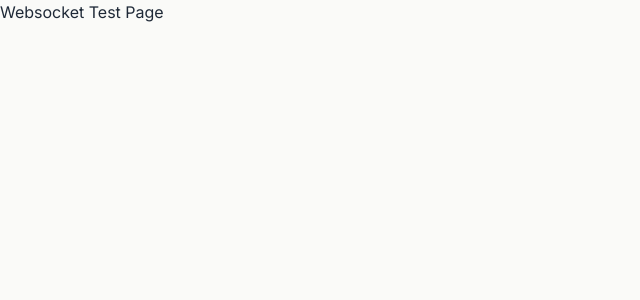
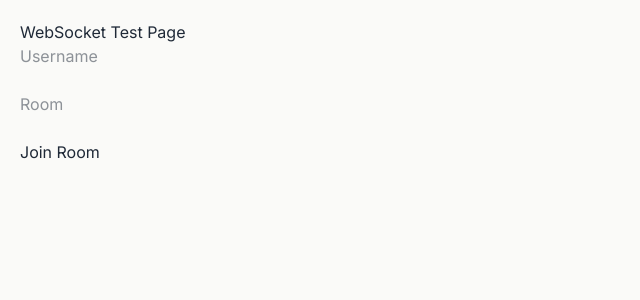
Before and after one commit to vaishnaviinit/sign_language, a Next.js app in the folder frontend/: page /websocket-test in a window 1280 px wide. Shown: the top 300 px of the page, without its empty margins (0-640 px from the left). Built offline with nearby package versions, Linux system fonts and the light colour scheme; no server answers.

Commit message:
feat: implement room joining with Socket.IO

```diff
--- a/frontend/app/websocket-test/page.tsx
+++ b/frontend/app/websocket-test/page.tsx
@@ -1,12 +1,17 @@
 "use client";
-import {useEffect} from "react";
-import {io} from "socket.io-client";
+import {useEffect,useState} from "react";
+import {io, Socket} from "socket.io-client";
+
+let socket: Socket;
+
+export default function WebSocketTestPage() {
+
+    const [username, setUsername] = useState("");
+    const [room, setRoom] = useState("");
 
 
-export default function WebsocketTestPage() {
-
     useEffect(() => {
-        const socket = io("http://localhost:5001");
+        socket = io("http://localhost:5001");
 
         socket.on("connect", () => {
             console.log("Connected",socket.id);
@@ -16,6 +21,11 @@ export default function WebsocketTestPage() {
             console.log("server:", data);
         } );
 
+        socket.on("system_message", (data) => {
+         console.log("System:", data);
+        } );
+
+
         return () => {
             socket.disconnect();
         };
@@ -23,10 +33,65 @@ export default function WebsocketTestPage() {
     }, []);
 
 
-    return(
-        <div>
-            <h1>Websocket Test Page</h1>
-        </div>
+
+
+const joinRoom = () => {
+
+    if (!username || !room) {
+      alert("Enter username and room");
+      return;
+    }
+
+    socket.emit(
+      "join_room",
+      {
+        username,
+        room
+      }
     );
 
+    console.log(
+      `${username} joined ${room}`
+    );
+  };
+
+
+
+
+
+  return (
+    <div style={{ padding: "20px" }}>
+
+      <h1>WebSocket Test Page</h1>
+
+      <input
+        type="text"
+        placeholder="Username"
+        value={username}
+        onChange={(e) =>
+          setUsername(e.target.value)
+        }
+      />
+
+      <br />
+      <br />
+
+      <input
+        type="text"
+        placeholder="Room"
+        value={room}
+        onChange={(e) =>
+          setRoom(e.target.value)
+        }
+      />
+
+      <br />
+      <br />
+
+      <button onClick={joinRoom}>
+        Join Room
+      </button>
+
+    </div>
+  );
 }
```
